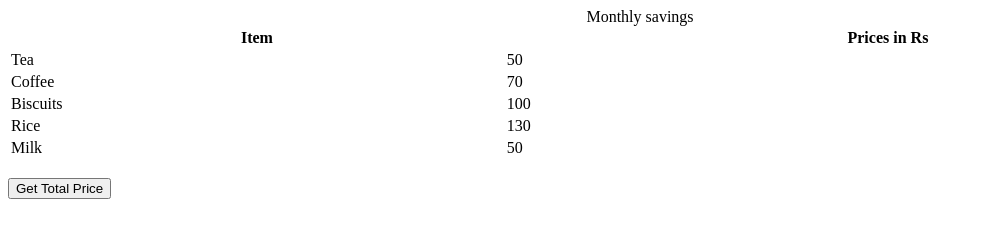
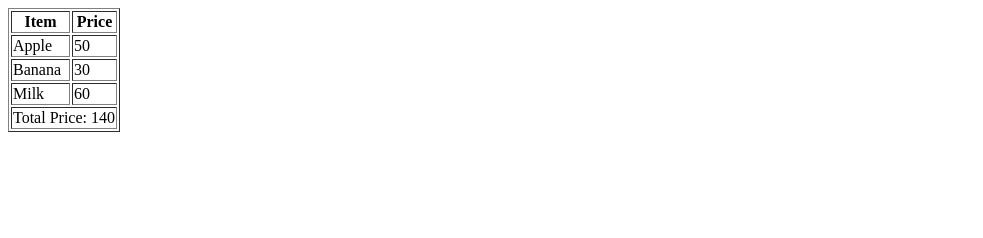
Before and after one commit to acciojob/grofers-checkout-vchhavi68, a website: page main.html in a window 1280 px wide. Shown: the whole page, without its empty margins (0-983 px from the left). Drawn offline with Linux system fonts and the light colour scheme.

Commit message:
created a submission

```diff
--- a/main.html
+++ b/main.html
@@ -4,46 +4,29 @@
 
 <head>
 	<link rel="stylesheet" href="styles.css">
-	<title>Monthly Savings</title>
 </head>
 
 <body>
     <!-- the entire body must be written by student -->
-    <table style="width: 100%" id="itemsTable">
-  <caption>Monthly savings</caption>
-
+	<table id="groceryTable" border="1">
   <tr>
     <th>Item</th>
-    <th>Prices in Rs</th>
+    <th>Price</th>
   </tr>
-
-  <tr>
-    <td>Tea</td>
+  <tr class="item">
+    <td>Apple</td>
     <td class="prices">50</td>
   </tr>
-  <tr>
-    <td>Coffee</td>
-    <td class="prices">70</td>
+  <tr class="item">
+    <td>Banana</td>
+    <td class="prices">30</td>
   </tr>
-  <tr>
-    <td>Biscuits</td>
-    <td class="prices">100</td>
-  </tr>
-  <tr>
-    <td>Rice</td>
-    <td class="prices">130</td>
-  </tr>
-  <tr>
+  <tr class="item">
     <td>Milk</td>
-    <td class="prices">50</td>
+    <td class="prices">60</td>
   </tr>
 </table>
 
-<br>
-
-<button>Get Total Price</button>
-
-<p id="ans"></p>
 
 
     <script type="text/javascript" src="./script.js">
--- a/script.js
+++ b/script.js
@@ -1,12 +1,16 @@
-const button = document.querySelector("button");
-
-button.addEventListener("click", () => {
-  const prices = document.querySelectorAll(".prices");
+const prices = document.querySelectorAll(".prices");
   let total = 0;
 
   prices.forEach(price => {
-    total += Number(price.textContent);
+    total += Number(price.innerText);
   });
 
-  document.getElementById("ans").textContent = total;
-});
+  const table = document.getElementById("groceryTable");
+  const row = document.createElement("tr");
+  const cell = document.createElement("td");
+
+  cell.colSpan = 2;
+  cell.innerText = "Total Price: " + total;
+
+  row.appendChild(cell);
+  table.appendChild(row);
```
